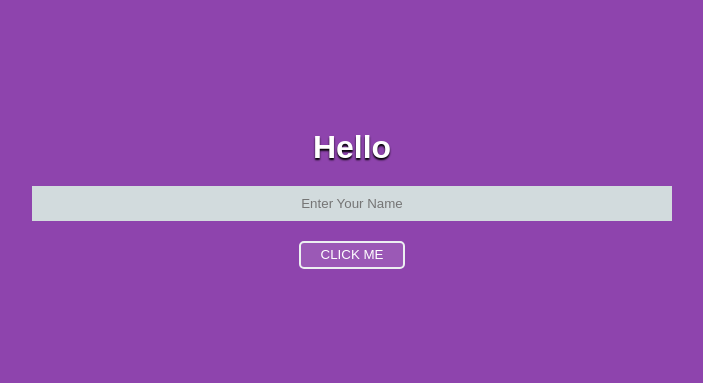
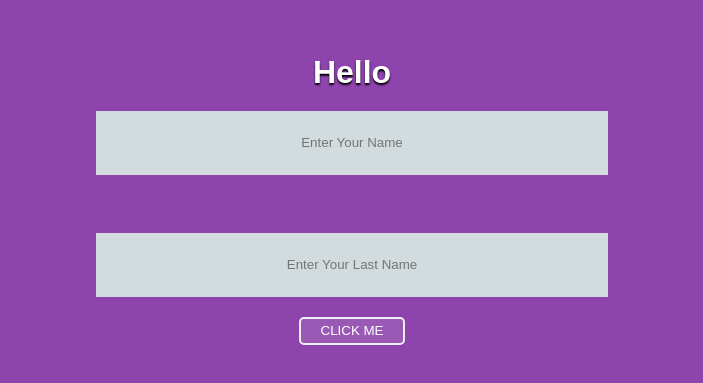
Before and after one commit to harsharya20/React-examples, a React (Create React App) app: page / in a window 1280 px wide. Shown: the part 201-584 px from the top of the page, without its empty margins (288-991 px from the left). Built offline with nearby package versions, Linux system fonts and the light colour scheme.

Commit message:
creating another input field with help of useState()

```diff
--- a/src/App.js
+++ b/src/App.js
@@ -3,18 +3,35 @@ import React, { useState } from 'react'
 const App = () => {
   const [inputs,setInputs] =useState()
   const [fullName,setfullName] = useState()
+  const [lastName, setLastName ] = useState()
+  const [newLast , setNewLast ] = useState()
+
+
   const inputEvent = (event) => {
     setInputs(event.target.value)
   }
 
-   const onSubmit = () => {
+  const inputEvent2 = (event) => {
+    setLastName(event.target.value)
+  }
+
+   const onSubmit = (e) => {
+     e.preventDefault()
      setfullName(inputs)
+     setNewLast(lastName)
    }
   return (
     <>
-    <h1>Hello {fullName}</h1>
+      <form onSubmit={onSubmit}>
+        <div>
+    <h1>Hello {fullName} {newLast}</h1>
     <input type="text" placeholder='Enter Your Name' onChange={inputEvent} value={inputs}/>
-    <button onClick={onSubmit }>Click Me</button>
+    <br />
+    <input type="text" placeholder='Enter Your Last Name' onChange={inputEvent2} value={ lastName } />
+    <button type='submit'>Click Me</button>
+    </div>
+    </form>
+
     </>
   )
 }
--- a/src/index.css
+++ b/src/index.css
@@ -48,7 +48,7 @@ button {
 }
 
 div{
-  width: 100%;
+  width: 100vw;
   height: 100vh;
   background: #8e44ad;
   display: flex;
@@ -64,7 +64,8 @@ h1{
 }
 
 input{
-  width: 50%;
+  width: 40%;
+  height: 8%;
   padding: 10px 20px;
   border: none;
   outline: none;
```
